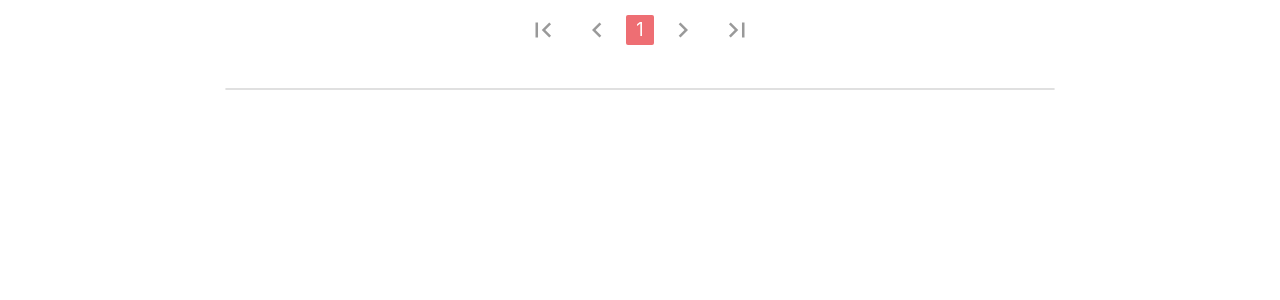
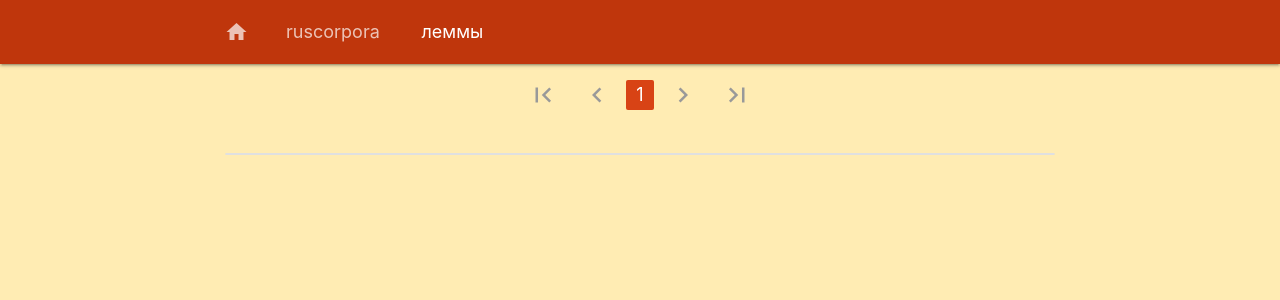
Before and after one commit to pantlmn/liturcorpora, a Django app: page /lemmas in a window 1280 px wide. Shown: the top 300 px of the page. Run offline with Django 3.2, Linux system fonts and the light colour scheme; data that the repository does not hold is empty.

Commit message:
цвета

```diff
--- a/lc/rc_dic/templates/rc_dic/index.html
+++ b/lc/rc_dic/templates/rc_dic/index.html
@@ -7,7 +7,16 @@
     <link href="{% static 'rc_dic/materialize/css/materialize.min.css' %}" type="text/css" rel="stylesheet" media="screen,projection"/>
     <link href="{% static 'rc_dic/style.css' %}" type="text/css" rel="stylesheet"/>
 </head>
-<body>
+<body class="amber lighten-4">
+<nav>
+    <div class="nav-wrapper row deep-orange darken-4">
+        <div class="col s12 l8 offset-l2">
+            <a href="/" class="breadcrumb"><i class="material-icons">home</i></a>
+            <a href="/ruscorpora" class="breadcrumb">ruscorpora</a>
+            <a href="#!" class="breadcrumb">леммы</a>
+        </div>
+    </div>
+</nav>
 <div class="row center">
 <div class="col s12 m12 l8 offset-l2">
 <ul class="pagination">
@@ -18,7 +27,7 @@
         <li class="disabled"><a href="#!"><i class="material-icons">first_page</i></a></li>
         <li class="disabled"><a href="#!"><i class="material-icons">chevron_left</i></a></li>
     {% endif %}
-    <li class="active"><a href="#!">{{ lemmas.number }}</a></li>
+    <li class="active deep-orange darken-3"><a>{{ lemmas.number }}</a></li>
     {% if lemmas.has_next %}
         <li class="waves-effect"><a href="?page={{ lemmas.next_page_number }}"><i class="material-icons">chevron_right</i></a></li>
         <li class="waves-effect"><a href="?page={{  lemmas.paginator.num_pages }}"><i class="material-icons">last_page</i></a></li>
@@ -31,12 +40,13 @@
 </div>
 <div class=row>
 <div class="col s12 m12 l8 offset-l2">
-<ul class="collection flow-text">
+<div class="collection flow-text">
     {% for lemma in lemmas %}
-        <li class="collection-item csl">{{ lemma.lemma_rc }}</li>
+        <a href="#!" class="collection-item csl brown-text text-darken-2">{{ lemma.lemma_rc }}</a>
     {% endfor %}
-</ul>
 </div>
 </div>
+</div>
+<script type="text/javascript" src="{% static 'rc_dic/materialize/js/materialize.min.js' %}"></script>
 </body>
 </html>
--- a/lc/rc_dic/views.py
+++ b/lc/rc_dic/views.py
@@ -13,7 +13,7 @@ def index(request):
 
 def list_lemmas(request):
     all_lemmas = Lemma.objects.all().order_by('lemma_rc')
-    paginator = Paginator(all_lemmas, 25) # Show 25 lemmas per page
+    paginator = Paginator(all_lemmas, 12) # Show 25 lemmas per page
     page = request.GET.get('page')
     lemmas = paginator.get_page(page)
     return render(request, 'rc_dic/index.html', {'lemmas': lemmas})
```
